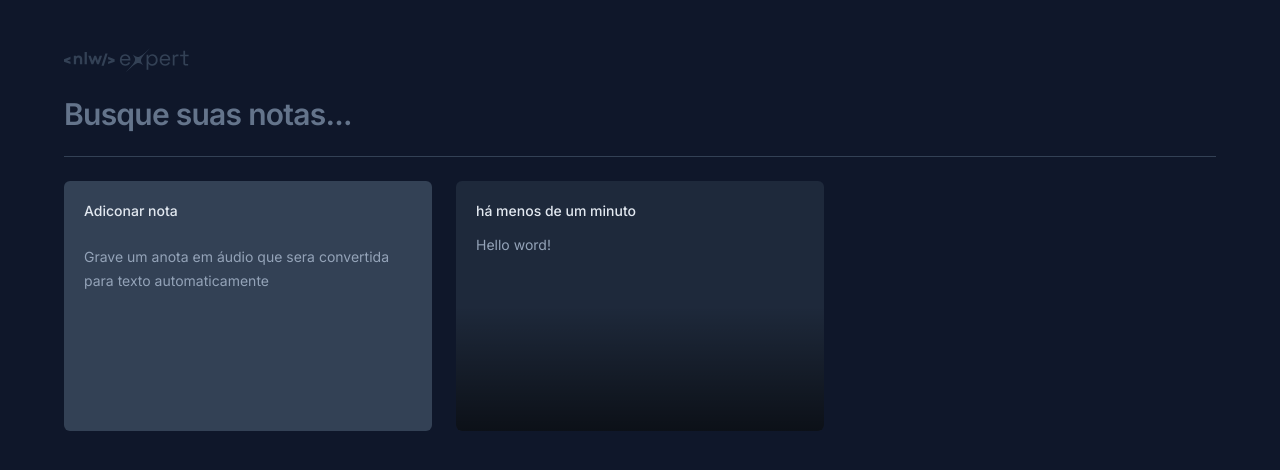
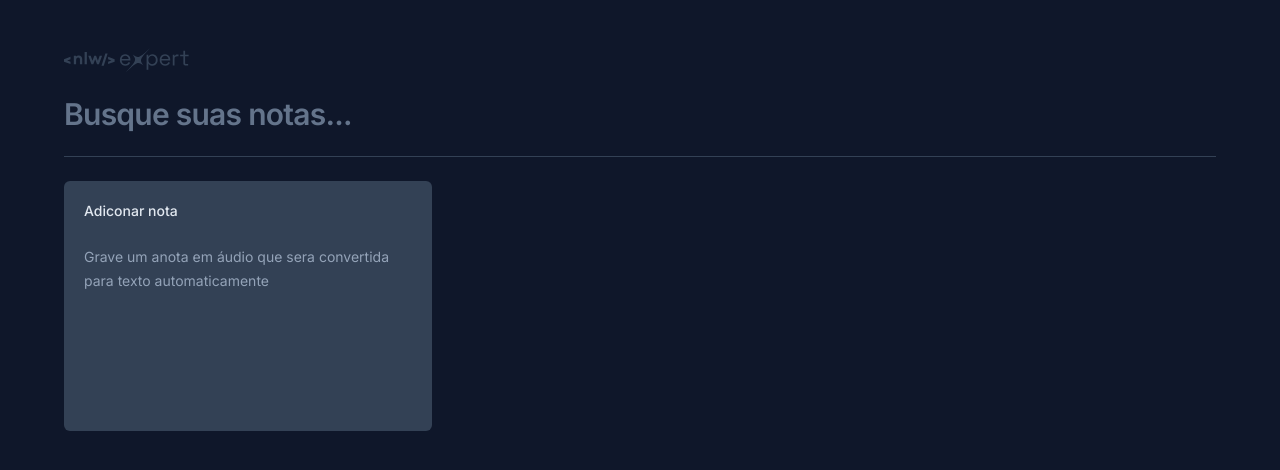
Before and after one commit to bgoomes/nlw-expert-react-notes, a React (Vite) app: page / in a window 1280 px wide. Shown: the top 470 px of the page. Built offline with nearby package versions, Linux system fonts and the light colour scheme.

Commit message:
Add nota

```diff
--- a/src/App.tsx
+++ b/src/App.tsx
@@ -1,9 +1,37 @@
+import { useState } from 'react'
 import Logo from './assets/Logo-nlw-expert.svg'
 import { NewNoteCard } from './componentes/NewNoteCard'
 import { NoteCard } from './componentes/NoteCard'
 
+interface Note{
+  id: string,
+  date: Date,
+  content: string,
+}
+
 
 export function App() {
+  const [notes, setNotes] = useState<Note[]>(() => {
+    const noteOnStorege = localStorage.getItem('@nlwExpert')
+
+    if(noteOnStorege){
+      return JSON.parse(noteOnStorege)
+    }
+
+    return []
+  })
+
+  function onNoteCreated(content: string){
+    const newNote = {
+      id: crypto.randomUUID(),
+      date: new Date(),
+      content
+    }
+    const noteArray = [newNote, ...notes]
+    setNotes(noteArray)
+    localStorage.setItem('@nlwExpert', JSON.stringify(noteArray))
+  }
+
   return(
     <div className=' mx-auto max-w-6xl my-12 space-y-6'>
        <img src={Logo} alt="Logo nlw Expert" />
@@ -15,12 +43,11 @@ export function App() {
        <div className=' h-px  bg-slate-700' />
 
        <div className=' grid grid-cols-3 gap-6 auto-rows-[250px] '>
-        <NewNoteCard />
+        <NewNoteCard onNoteCreated={onNoteCreated}/>
 
-        <NoteCard note={{
-          data: new Date(),
-          content: 'Hello word!'
-        }} />
+        {notes.map(note => {
+          return <NoteCard key={note.id} note={note}/>
+        })}
       </div>
    </div>
   )
--- a/src/componentes/NewNoteCard.tsx
+++ b/src/componentes/NewNoteCard.tsx
@@ -1,18 +1,36 @@
 import * as Dialog from '@radix-ui/react-dialog'
 import { X } from 'lucide-react'
-import { ChangeEvent, useState } from 'react'
+import { ChangeEvent, FormEvent, useState } from 'react'
 
-export function NewNoteCard(){
+import { toast } from 'sonner'
+
+interface NewNoteCardProps {
+  onNoteCreated: (content: string) => void
+}
+
+export function NewNoteCard({onNoteCreated}: NewNoteCardProps){
     const [sholdShowOnboarding, setSholdShowOnboarding] =  useState(true)
+    const [ content, setContent] = useState('')
 
     function handleStartEditor(){
       setSholdShowOnboarding(false)
     }
 
     function handleContentChange(event: ChangeEvent<HTMLTextAreaElement>){
+      setContent(event.target.value)
+
       if(event.target.value === ''){
         setSholdShowOnboarding(true)
       }
+    }
+
+    function handleSaveNote(event: FormEvent){
+      event.preventDefault()
+      onNoteCreated(content)
+      setSholdShowOnboarding(true)
+
+      toast.success('Nota criada com sucesso!')
+
     }
 
 
@@ -29,7 +47,8 @@ export function NewNoteCard(){
             <Dialog.Close className='absolute right-0 top-0 bg-slate-800 p-1.5 text-slate-400 hover:text-slate-100'>
               <X className='size-5'/>
             </Dialog.Close>
-            <div className='flex flex-1 flex-col gap-3 p-5'>
+            <form onSubmit={handleSaveNote} className='flex flex-1 flex-col'>
+              <div className='flex flex-1 flex-col gap-3 p-5'>
                 <span className=' text-sm font-medium text-slate-200 '>
                 Adiconar nota
                 </span>
@@ -41,11 +60,14 @@ export function NewNoteCard(){
                   <textarea autoFocus className='text-sm leading-6 text-slate-400 bg-transparent resize-none flex-1 outline-none' onChange={handleContentChange}/>
                 )}
 
-            </div>
+              </div>
 
-            <button type='button' className='w-full bg-lime-400 py-4 text-center text-sm text-lime-950 outline-none font-medium hover:bg-lime-500'>
-              Salvar nota
-            </button>
+              <button type='submit' className='w-full bg-lime-400 py-4 text-center text-sm text-lime-950 outline-none font-medium hover:bg-lime-500'>
+                Salvar nota
+              </button>
+            </form>
+
+
           </Dialog.Content>
         </Dialog.Portal>
         </Dialog.Root>
--- a/src/componentes/NoteCard.tsx
+++ b/src/componentes/NoteCard.tsx
@@ -7,7 +7,7 @@ import { X } from 'lucide-react'
 
 interface NoteCardProps{
   note: {
-    data: Date
+    date: Date
     content: string
   }
 }
@@ -17,7 +17,7 @@ export function NoteCard({note }: NoteCardProps){
       <Dialog.Root>
         <Dialog.Trigger className=' text-left flex flex-col rounded-md bg-slate-800 p-5 space-y-3 overflow-hidden relative  outline-none hover:ring-2 hover:ring-slate-600 focus-visible:ring-2 focus-visible:ring-lime-400 '>
           <span className=' text-sm font-medium text-slate-200 '>
-             {formatDistanceToNow(note.data, {locale: ptBR, addSuffix: true})}
+             {formatDistanceToNow(note.date, {locale: ptBR, addSuffix: true})}
           </span>
           <p className=' text-sm leading-6 text-slate-400 '>
             {note.content}
@@ -34,7 +34,7 @@ export function NoteCard({note }: NoteCardProps){
             </Dialog.Close>
             <div className='flex flex-1 flex-col gap-3 p-5'>
                 <span className=' text-sm font-medium text-slate-200 '>
-                   {formatDistanceToNow(note.data, {locale: ptBR, addSuffix: true})}
+                   {formatDistanceToNow(note.date, {locale: ptBR, addSuffix: true})}
                 </span>
                 <p className=' text-sm leading-6 text-slate-400 '>
                   {note.content}
--- a/src/main.tsx
+++ b/src/main.tsx
@@ -1,11 +1,14 @@
 import React from 'react'
 import ReactDOM from 'react-dom/client'
 import {App} from './App.tsx'
+import { Toaster }  from 'sonner'
+
 import './index.css'
 
 
 ReactDOM.createRoot(document.getElementById('root')!).render(
   <React.StrictMode>
     <App />
+    <Toaster richColors />
   </React.StrictMode>,
 )
```
